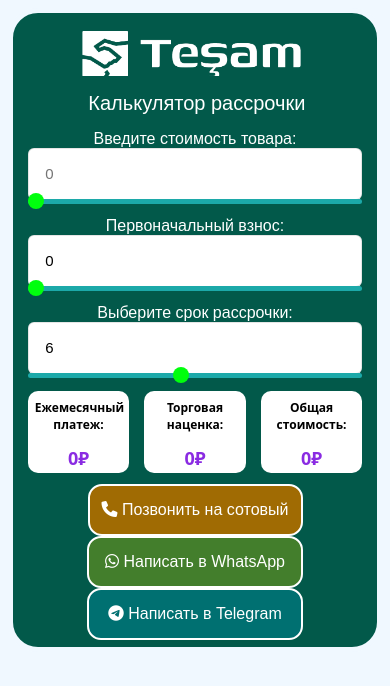
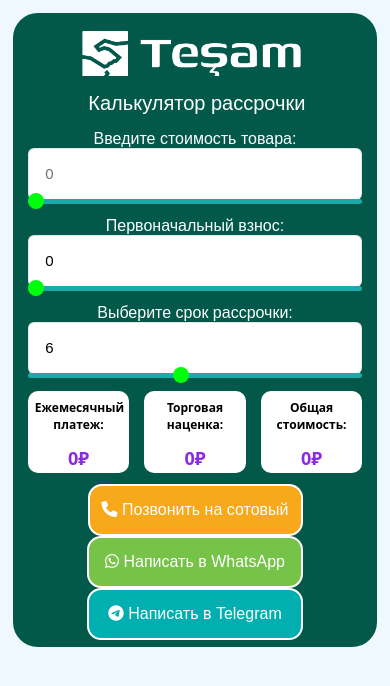
Before and after one commit to MuhammadS828/TeshamCalculate, a React (Create React App) app: page / in a window 390 px wide. Shown: the top 686 px of the page. Built offline with nearby package versions, Linux system fonts and the light colour scheme.

Commit message:
оттенки кнопок изменены

```diff
--- a/src/index.css
+++ b/src/index.css
@@ -384,7 +384,8 @@ input::-webkit-inner-spin-button {
     align-items: center;
     border: 2px solid white;
     /* background: #25d366; */
-    background: #437e2c;
+    /* background: #437e2c; */
+    background: #77c249;
     color: white;
     border-radius: 14px;
     font-size: 16px;
@@ -396,7 +397,8 @@ input::-webkit-inner-spin-button {
     align-items: center;
     border: 2px solid white;
     /* background: rgb(0, 157, 255); */
-    background: #007071;
+    /* background: #007071; */
+    background: #01afb0;
 
     color: white;
     border-radius: 14px;
@@ -409,7 +411,8 @@ input::-webkit-inner-spin-button {
     align-items: center;
     border: 2px solid white;
     /* background: blueviolet; */
-    background: #a06b03;
+    /* background: #a06b03; */
+    background: #f7a81b;
     color: white;
     border-radius: 14px;
     font-size: 16px;
```
